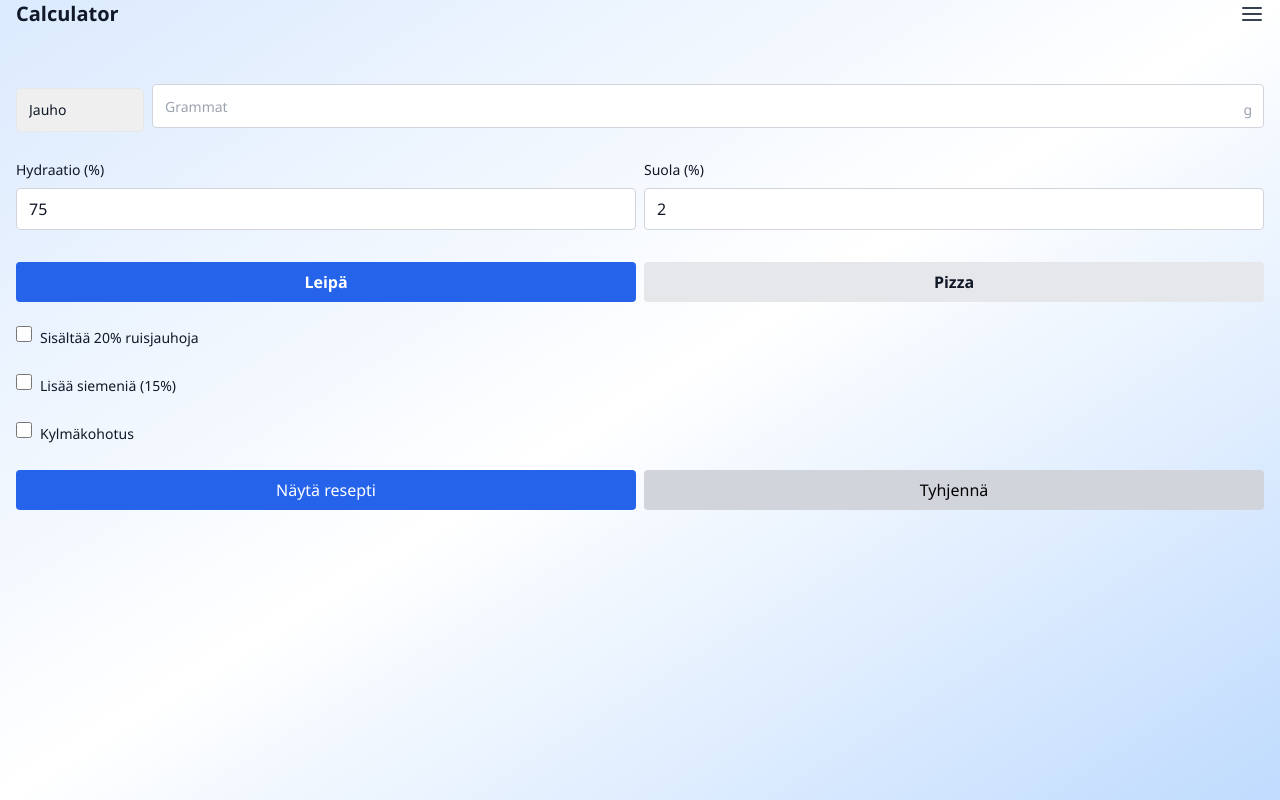
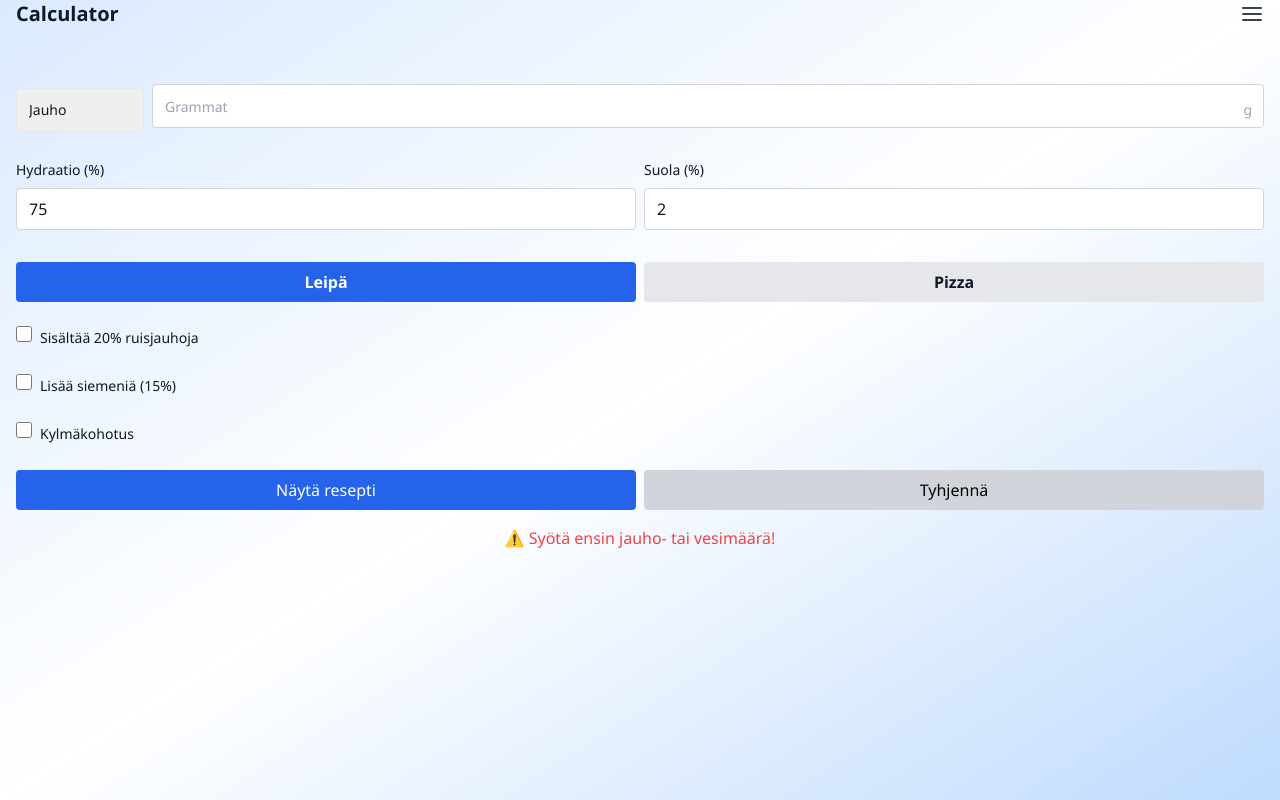
Before and after one commit to VilleJLehtola/Dough-calculator, a React (Vite) app: page / in a window 1280 px wide. Both pictures are taken after a click on the button "Näytä resepti". Built offline with nearby package versions, Linux system fonts and the light colour scheme; no server answers.

Commit message:
Update App.jsx

```diff
--- a/src/App.jsx
+++ b/src/App.jsx
@@ -188,8 +188,10 @@ function AppContent() {
                         setMessage('');
                       }}
                     />
-                    {result && <ResultDisplay result={result} />}
-                    {showRecipe && result && (
+                    {showRecipe && (
+                      result ? (
+                        <>
+                          <ResultDisplay result={result} />
                           <RecipeView
                             doughType={mode}
                             useSeeds={useSeeds}
@@ -198,6 +200,12 @@ function AppContent() {
                             setFoldsDone={setFoldsDone}
                             useOil={useOil}
                           />
+                        </>
+                      ) : (
+                        <div className="text-red-500 text-center mt-4">
+                          ⚠️ Syötä ensin jauho- tai vesimäärä!
+                        </div>
+                      )
                     )}
                   </>
                 )}
```
Lines whose indentation alone changed are shown as unchanged.
